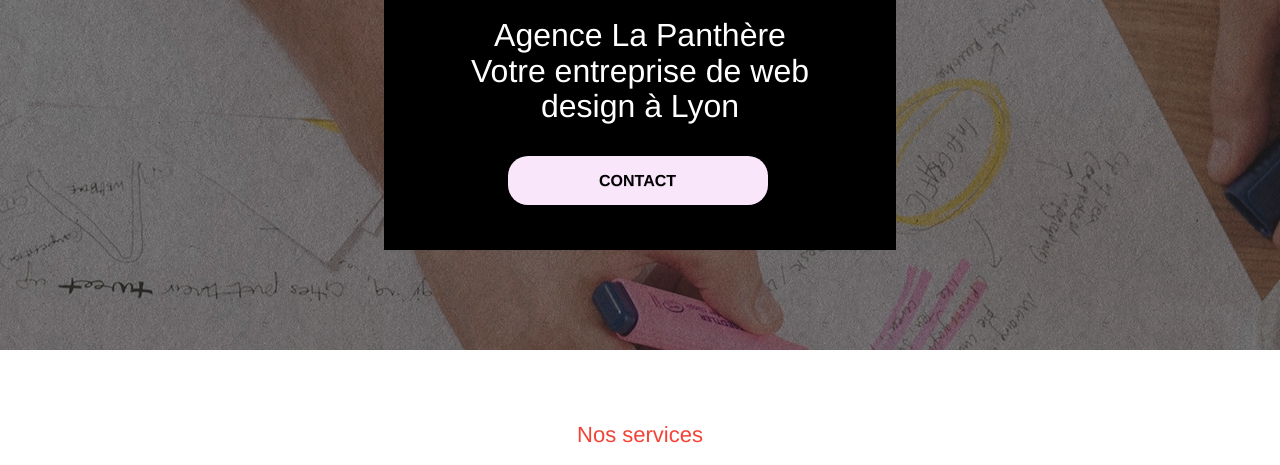
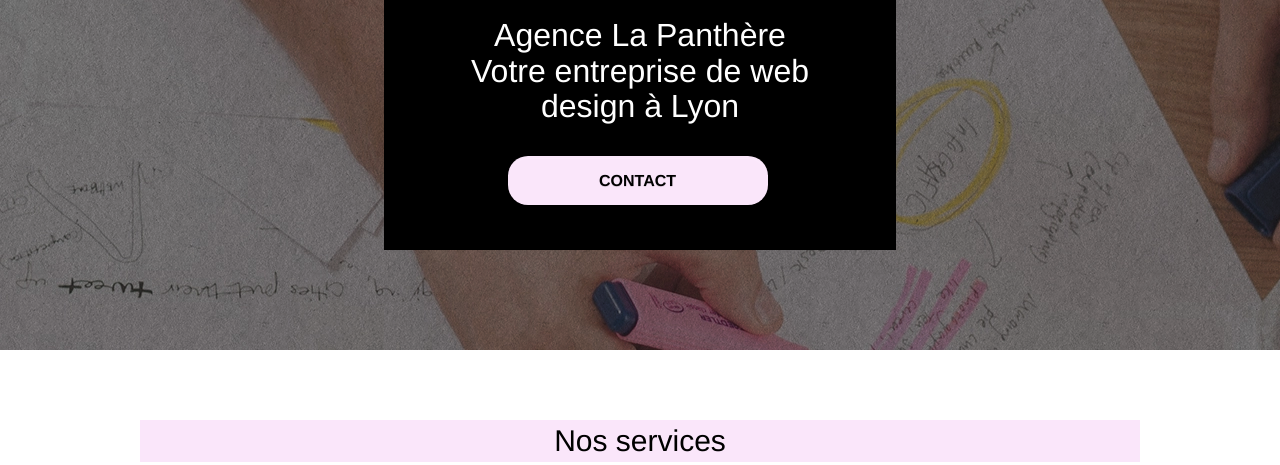
Before and after one commit to simaokane/projet4_agence_la_panthere, a plain HTML site: page index.html in a window 1280 px wide. Shown: the part 334-799 px from the top of the page. Drawn offline with Linux system fonts and the light colour scheme.

Commit message:
modification du background-color h2

```diff
--- a/style.css
+++ b/style.css
@@ -719,7 +719,7 @@ p.explain{
 }
 
 h2 {
-    font-size: 22px;
+    font-size: 30px;
     line-height: 1.4em;
 }
 
@@ -806,7 +806,8 @@ span#white {
 }
 
 .tc-white {
-    color: #f44336!important;
+    color: #000000!important;
+    background-color: #fae6fa;
 }
 
 .btn-atomic-tangerine {
```
